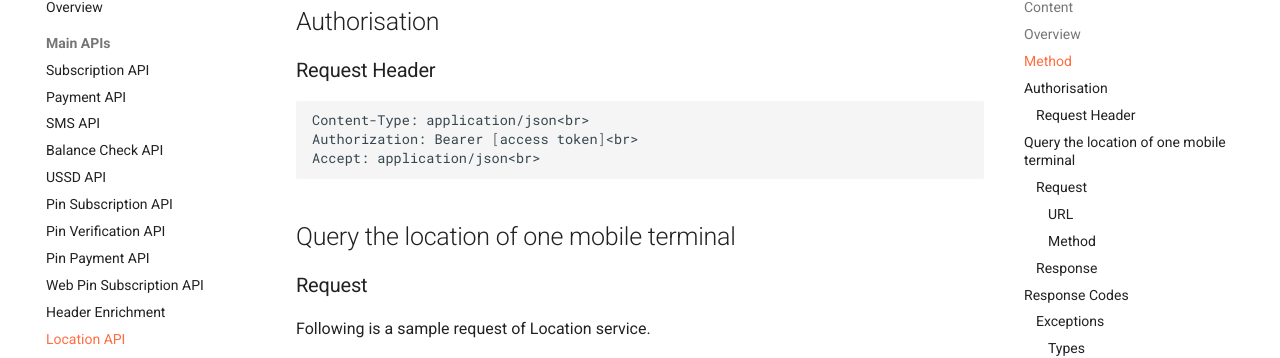
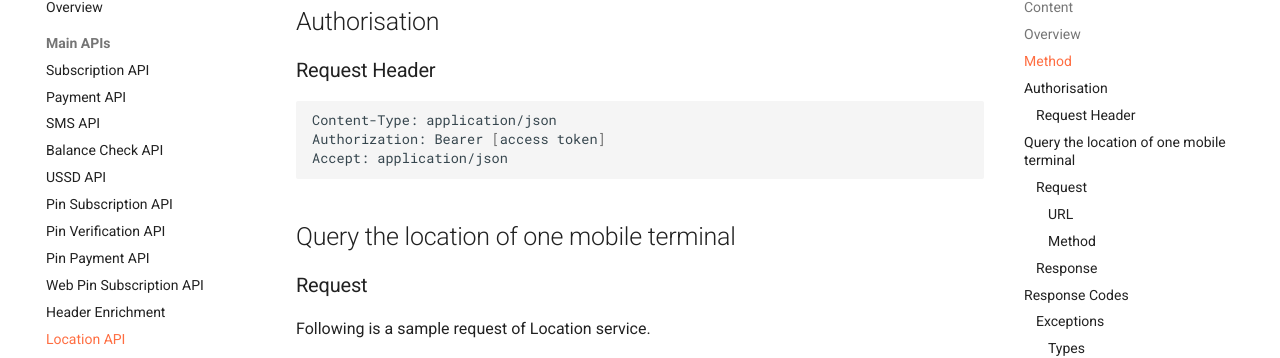
Before and after one commit to ideabizmart/Docs-Ideabiz-v2, an MkDocs documentation site: the page built from docs/APIs/Main/Location.md, in a window 1280 px wide and 900 px high, scrolled down 743 px. Shown: the part 149-507 px from the top of the window. Built offline with MkDocs 1.6.1 and Material for MkDocs 9.7.7, drawn with Linux system fonts in a browser that asks for light colours; some of the changed text lies outside the part shown.

````diff
--- a/docs/APIs/Main/Location.md
+++ b/docs/APIs/Main/Location.md
@@ -28,9 +28,9 @@ The following REST methods are available.
 
 ### Request Header
 ```sh
-Content-Type: application/json<br>
-Authorization: Bearer [access token]<br>
-Accept: application/json<br>
+Content-Type: application/json
+Authorization: Bearer [access token]
+Accept: application/json
 ```
 
 ## Query the location of one mobile terminal
@@ -222,6 +222,22 @@ Following are the Response parameters of Location service.
 			<p style="margin-left:6pt;">&nbsp;</p>
 			</td>
 		</tr>
+		<tr>
+			<td>
+			<p style="margin-left:6pt;">locationCheckWith"latitude&longitude"</p>
+			</td>
+			<td>
+			<p style="margin-left:6pt;">Use this format to check the location in Maps.</p>
+			<p style="margin-left:6pt;">latitude,longitude</p>
+			<p style="margin-left:6pt;">eg: 6.893967,79.857292</p>
+			</td>
+			<td>
+			<p style="margin-left:6pt;">&nbsp;string</p>
+			</td>
+			<td>
+			<p style="margin-left:6pt;">&nbsp;</p>
+			</td>
+		</tr>
 	</tbody>
 </table>
 
````
Also changed, not shown: docs/APIs/Main/Payment.md (+1 -1 lines), docs/APIs/Main/SMS.md (+1 -1 lines).
